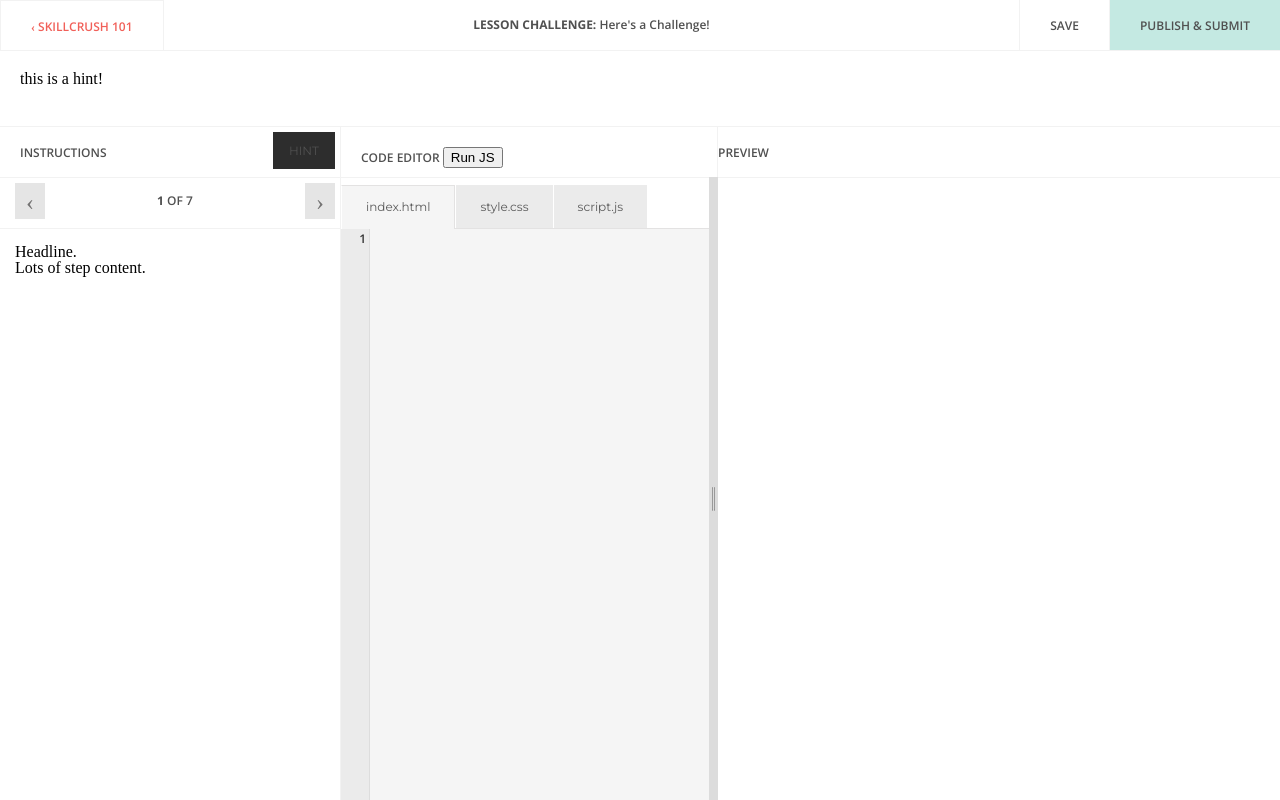
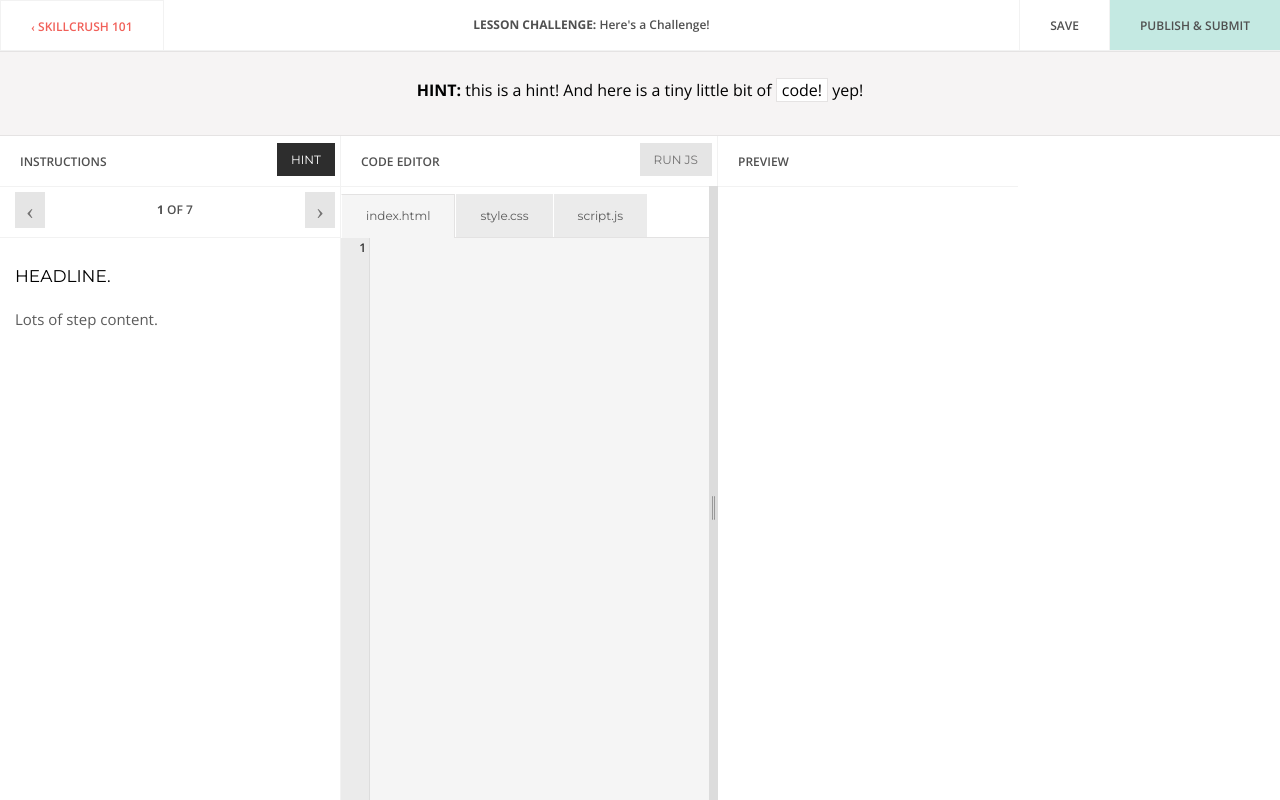
Before and after one commit to emlaser/skillcrush-editor, a plain HTML site: page index.html in a window 1280 px wide. Both pictures are taken after a click on the button "HINT". Shown: the top 800 px of the page. Drawn offline with nearby package versions, Linux system fonts and the light colour scheme.

Commit message:
adding some stylin what what

```diff
--- a/css/style.css
+++ b/css/style.css
@@ -99,10 +99,28 @@ body, html {
 	color: #505050;
 }
 .alert {
-	height: 35px;
-	border-bottom: 1px solid #f2f2f2;
-	padding: 20px;
-	display: none;
+    background: none repeat scroll 0 0 #f6f4f4;
+    border-bottom: 1px solid #f2f2f2;
+    display: none;
+    font-family: 'open sans';
+    padding: 30px 0;
+    text-align: center;
+	border-width: 1px 0px 1px 0px;
+	border-style: solid;
+	border-color:#e5e3e3;
+}
+.alert p {
+    line-height: 1;
+    margin-bottom: 7px;
+}
+.alert p span {
+	font-weight:bold;
+	text-transform:uppercase;
+}
+.alert p code {
+	background:#ffffff;
+	border:1px solid #e5e3e3;
+	padding:0 5px;
 }
 .project {
 	height: 100%;
@@ -119,6 +137,14 @@ body, html {
 	padding: 15px;
 }
 .project .panel-header #hint {
+
+}
+.project .panel-header #hint.active {
+    background-color: #2d2d2d;
+    color: white;
+}
+.panel-header button {
+	margin-top: 2px;
 	float: right;
 	background-color: #e5e5e5;
 	text-transform: uppercase;
@@ -126,12 +152,8 @@ body, html {
 	font-size: 12px;
 	font-family: 'montserrat';
 	border: none;
-	padding: 11px 16px;
+	padding: 9px 14px;
 	cursor: pointer;
-}
-.project .panel-header #hint.active {
-	background-color: #2d2d2d;
-	color: #505050;
 }
 .instructions {
 	width: 340px;
@@ -175,7 +197,19 @@ body, html {
 	font-weight: 700;
 }
 .instructions .step-content {
-	padding: 15px;
+    padding: 30px 15px;
+}
+.instructions .step-content h4 {
+	font-family:'montserrat';
+	text-transform:uppercase;
+	font-size:17px;
+	margin-bottom:20px;
+}
+.instructions .step-content p {
+	font-family:'open sans';
+	color:#5b5b5b;
+	font-size:15px;
+	line-height:28px;
 }
 .resizable-wrapper {
 	height: 100%;
@@ -225,10 +259,9 @@ body, html {
 }
 .editor #tabs ul li.ui-state-active {
 	background: #f5f5f5;
-	border-top: 1px solid #e3e2e2;
-	border-right: 1px solid #e3e2e2;
-	border-left: 1px solid #e3e2e2;
-	border-bottom: none;
+	border-width:1px 1px 0px 1px;
+	border-style: solid;
+	border-color:#e3e2e2;
 	/*border-bottom: 1px solid #ffffff;*/
 }
 .editor #tabs ul li a {
@@ -273,4 +306,5 @@ body, html {
 	/*background-color: pink;*/
 	height: 100%;
 	width: auto;
+	float:left;
 }
--- a/index.html
+++ b/index.html
@@ -38,7 +38,7 @@
 	</section>
 
 	<section class="alert">
-		this is a hint!
+		<p><span>Hint:</span> this is a hint! And here is a tiny little bit of <code>code!</code> yep!</p>
 	</section>
 
 	<section class="project">
@@ -66,8 +66,8 @@
 		<div class="resizable-wrapper with-instructions">
 			<div class="editor">
 				<header class="panel-header">
-					<h4>Code Editor <button id="run-js">Run JS</button></h4>
-
+					<button id="run-js">Run JS</button>
+					<h4>Code Editor</h4>
 				</header>
 				<div id="tabs">
 					<ul>
```
